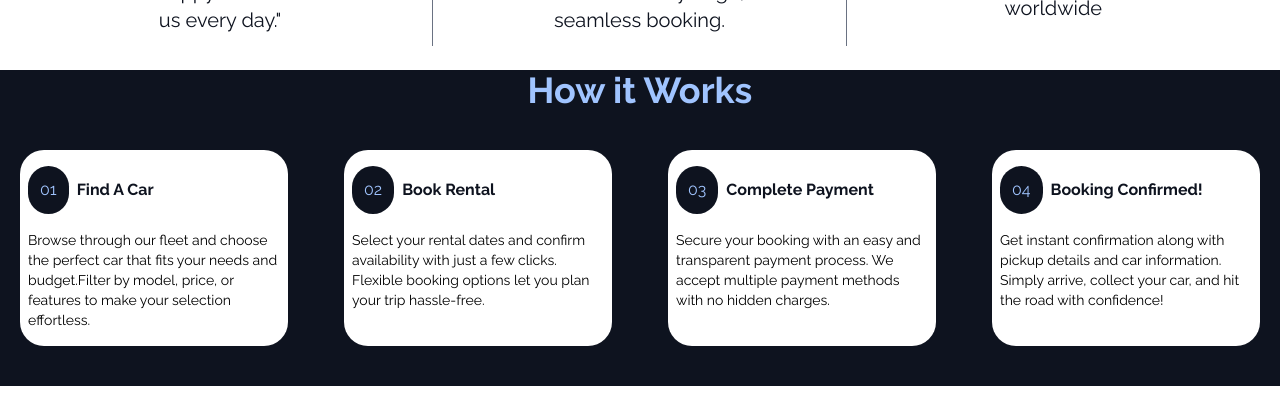
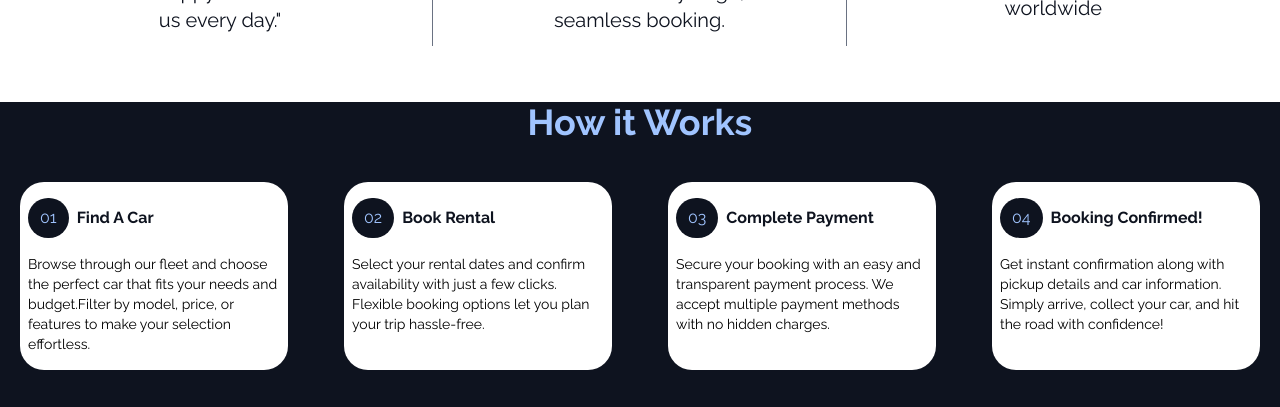
Before and after one commit to vidhyuthdev/Car-Rental-Project, a React (Vite) app in the folder frontend/: page / in a window 1280 px wide. Shown: the part 700-1107 px from the top of the page. Before the commit the page ends 1086 px from the top, so only its background shows below. Built offline with nearby package versions, Linux system fonts and the light colour scheme.

Commit message:
UI Fixes

```diff
--- a/frontend/src/Pages/LandingPage/HeroSection.jsx
+++ b/frontend/src/Pages/LandingPage/HeroSection.jsx
@@ -8,6 +8,7 @@ const HeroSection = () => {
   {
     navigate('/auth')
   }
+
   return (
     <div className='h-[550px] relative'>
     <div className="bg-[url('/asset2.jpg')] bg-cover bg-right h-full absolute inset-0 z-0" />
--- a/frontend/src/Pages/LandingPage/HowItWorks.jsx
+++ b/frontend/src/Pages/LandingPage/HowItWorks.jsx
@@ -1,8 +1,8 @@
-import Cards from "./Cards"
+import Cards from "./HowItWorksCards"
 import cardData from "../../assets/Data/LandingPageCard";
 const HowItWorks = () => {
   return (
-    <div className="bg-custom-dark pb-10">
+    <div className="bg-custom-dark pb-10 mt-14">
         <div className=' mt-6 text-center text-custom-lightblue font-bold text-4xl'>
             How it Works
         </div>
--- a/frontend/src/Pages/LandingPage/Cards.jsx
+++ b/frontend/src/Pages/LandingPage/HowItWorksCards.jsx
@@ -1,10 +1,8 @@
-import React from 'react'
-
 const Cards = ({id,heading,desc}) => {
   return (
     <div className='bg-white rounded-3xl flex  flex-col items-center px-2 py-4  max-w-[320px]'>
       <div className="flex items-center gap-2 w-full">
-          <div className="bg-custom-dark rounded-full p-3 text-custom-lightblue">
+          <div className="bg-custom-dark rounded-full px-3 py-2 text-custom-lightblue">
               {id}
           </div>
           <div className="text-custom-dark font-bold">{heading}</div>
```
